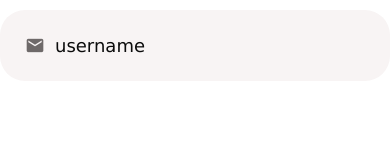
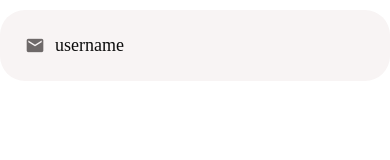
Before and after one commit to MagnusHodne/DoneWithIt, a React Native app: screen / in a window 390 px wide. Shown: the top 160 px of the page. Built offline with nearby package versions, Linux system fonts and the light colour scheme.

Commit message:
Created styles.js for handling default text styles

```diff
--- a/app/components/AppTextInput.js
+++ b/app/components/AppTextInput.js
@@ -1,7 +1,7 @@
 import React from "react";
-import { TextInput, View, StyleSheet } from "react-native";
+import { StyleSheet, TextInput, View } from "react-native";
 import { MaterialCommunityIcons } from "@expo/vector-icons";
-import colors from "../config/colors";
+import defaultStyles from "../config/styles";
 
 function AppTextInput({ icon, ...otherProps }) {
   return (
@@ -10,19 +10,19 @@
         <MaterialCommunityIcons
           name={icon}
           size={20}
-          color={colors.medium}
+          color={defaultStyles.colors.medium}
           style={styles.icon}
         />
       )}
 
-      <TextInput style={styles.textInput} {...otherProps} />
+      <TextInput style={defaultStyles.text} {...otherProps} />
     </View>
   );
 }
 
 const styles = StyleSheet.create({
   container: {
-    backgroundColor: colors.light,
+    backgroundColor: defaultStyles.colors.light,
     borderRadius: 25,
     flexDirection: "row",
     width: "100%",
@@ -32,11 +32,6 @@
   icon: {
     margin: 10,
   },
-  textInput: {
-    color: colors.dark,
-    fontSize: 18,
-    fontFamily: "Verdana",
-  },
 });
 
 export default AppTextInput;
--- /dev/null
+++ b/app/config/styles.js
@@ -0,0 +1,11 @@
+import colors from "./colors";
+import { Platform } from "react-native";
+
+export default {
+  colors,
+  text: {
+    color: colors.dark,
+    fontSize: 18,
+    fontFamily: Platform.OS === "android" ? "Roboto" : "Avenir",
+  },
+};
```
Also changed, not shown: app/components/AppText.android.js (deleted, +0 -14 lines), app/components/AppText.ios.js (deleted, +0 -17 lines), app/components/AppText.js (added, +10 -0 lines).
